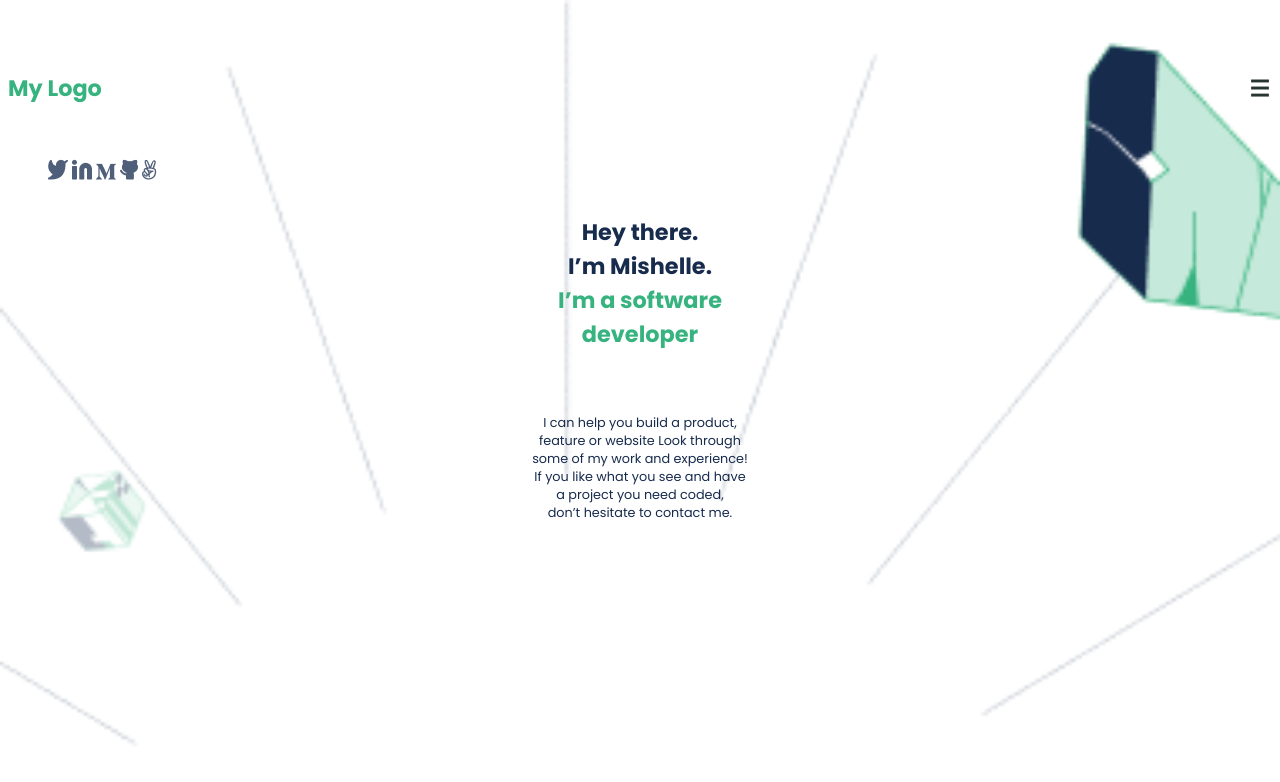
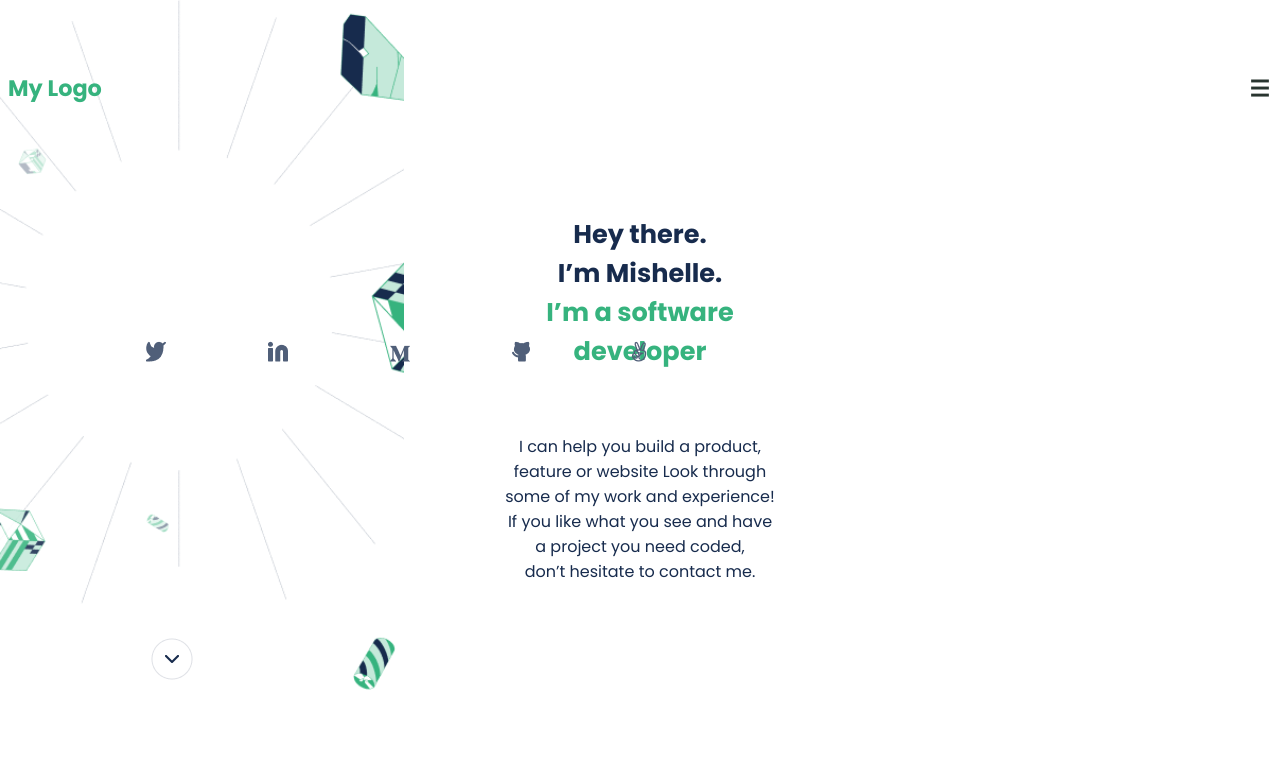
Before and after one commit to MoliBravo/Portfolio_setup_and_mobile_first, a website: page index.html in a window 1280 px wide. Drawn offline with Linux system fonts and the light colour scheme.

Commit message:
Icons position and action

```diff
--- a/index.html
+++ b/index.html
@@ -6,6 +6,8 @@
     <meta http-equiv="X-UA-Compatible" content="IE=edge">
     <meta name="viewport" content="width=device-width, initial-scale=1.0">
     <link href="style.css" rel="stylesheet">
+    <link href="https://fonts.googleapis.com/css2?family=Poppins:wght@400;500;600;700&display=swap"
+rel="stylesheet">
     <title>Document</title>
 </head>
 
@@ -28,6 +30,7 @@
             <li><img src="images/angellist.png" alt="Angellist" class="social"><a href=""></a></li>
         </ul>
     </div>
+    <footer class="action"><img src="images/Action.png" alt="Action-Bottom"></footer>
 </body>
 
 </html>
--- a/style.css
+++ b/style.css
@@ -1,10 +1,11 @@
 @import url('https://fonts.googleapis.com/css2?family=Poppins:wght@400;500;600;700&display=swap');
 
 body {
-    background: url(/images/header-illsutration-mobile.png);
+    background: url(images/header-illsutration-mobile.png);
     background-color: white;
-    background-size: cover;
+    background-size: contain;
     background-repeat: no-repeat;
+
   }
 #logo{
     font-family: poppins, sans-serif;
@@ -32,7 +33,7 @@ body {
     font-family: poppins, sans-serif;
     color: #172B4D;
     text-align: center;
-    font-size: 140%;
+    font-size: 160%;
     margin-top: 110px;
     margin-left: 20px;
     margin-right: 20px;
@@ -43,13 +44,13 @@ body {
     font-family: poppins, sans-serif;
     color:#36B37E;
     text-align: center;
-    font-size: 140%;
+    font-size: 160%;
 
 }
 
 p{
     font-family: poppins, sans-serif;
-    font-size: 80%;
+    font-size: 100%;
     text-align: center;
     margin-bottom: -30%;
     margin-top: -5%;
@@ -63,22 +64,16 @@ p{
     margin-bottom: 10%;
 }
 
-ul li{
+  .socialMedia ul li {
+    display: inline-flex;
     list-style: none;
-}
+    flex-direction: row;
+    margin-top: 120px;
+    margin-left: 8%;
 
-.socialMedia{
-    display: flex;
+    align-content: center;
   }
 
-  .social{
-    flex-direction: row;
+ .action{
+    padding-top: 20%;
   }
-
-  .socialMedia ul li {
-    display: inline;
-    width: 170.17px;
-    height: 20px;
-    gap: 1.5rem;
-    list-style: none;
-  }
```
Also changed, not shown: images/Action.png (added).
